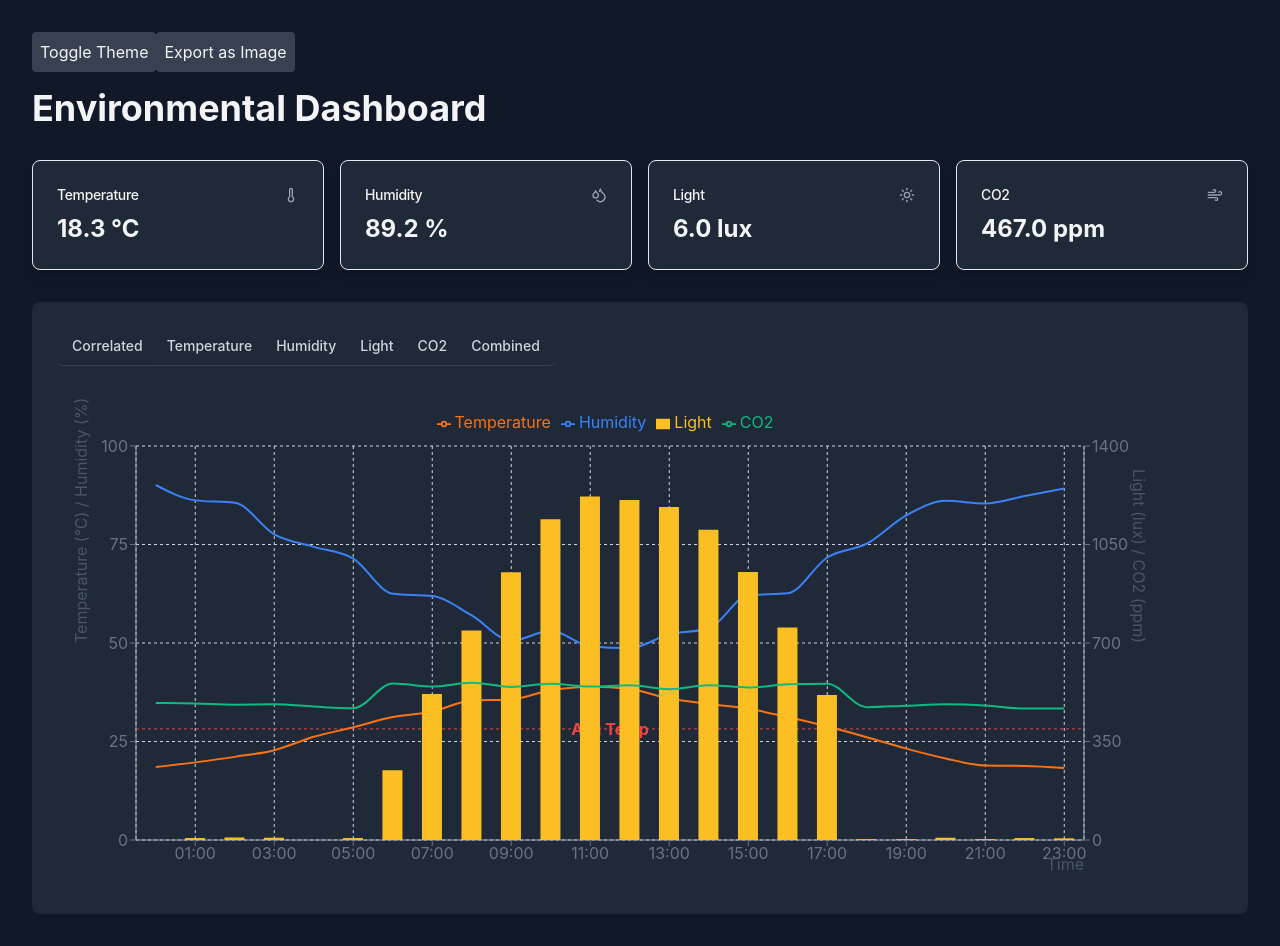
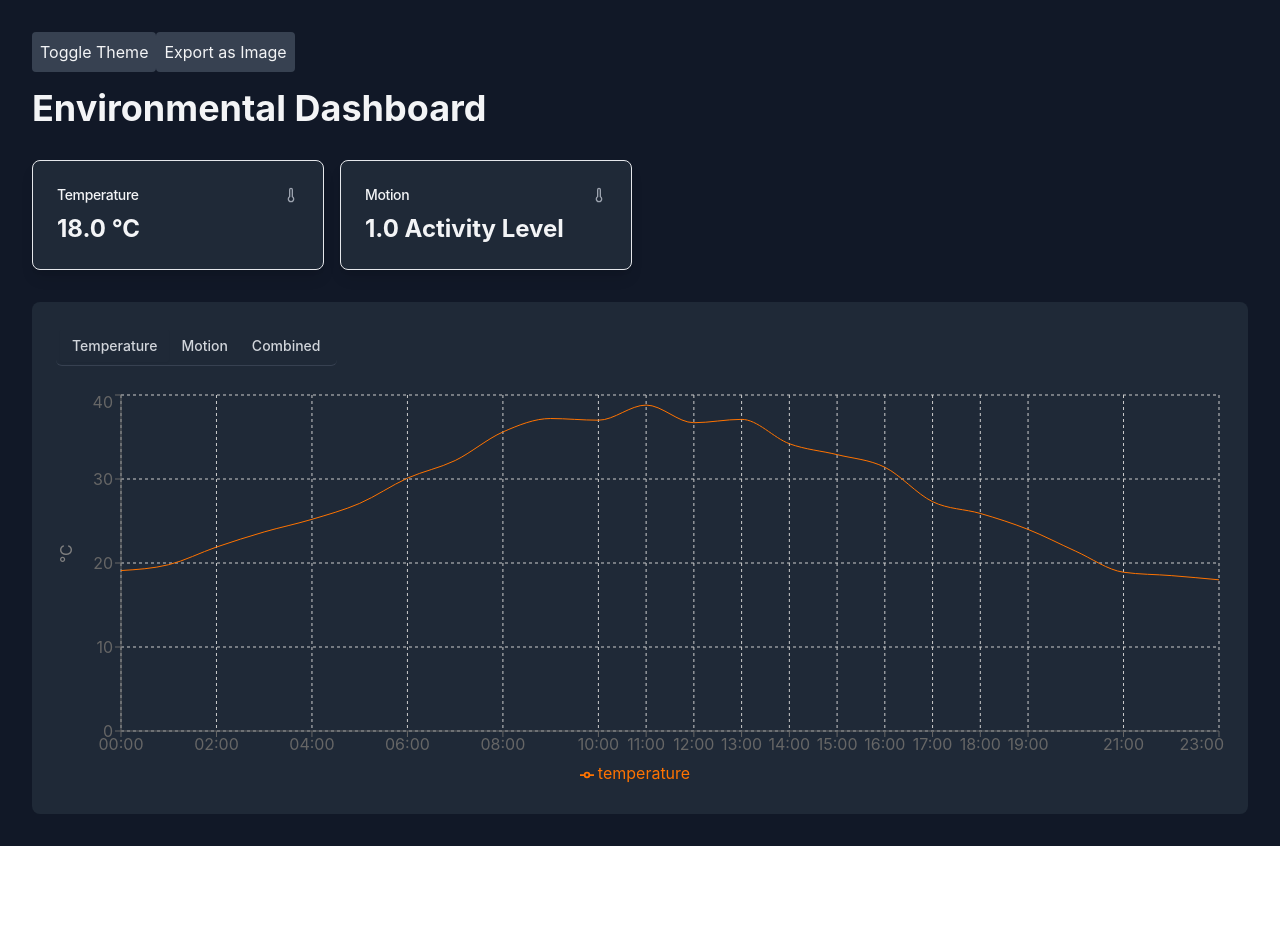
Before and after one commit to AxelDiazA2G/environmental-dashboard, a React (Create React App) app: page / in a window 1280 px wide. After the commit the page ends 846 px from the top, so only its background shows below. Built offline with nearby package versions, Linux system fonts and the light colour scheme.

Commit message:
chore: Update temperature and motion data fetching and rendering logic

```diff
--- a/src/App.js
+++ b/src/App.js
@@ -1,50 +1,39 @@
 import React, { useState, useEffect } from "react";
-import { Sun, Droplets, Thermometer, Wind } from "lucide-react";
+import { Thermometer } from "lucide-react";
 import { Card, CardContent, CardHeader, CardTitle } from "./components/ui/card.tsx";
 import { Tabs, TabsContent, TabsList, TabsTrigger } from "./components/ui/tabs.tsx";
-import CorrelatedEnvironmentalChart from "./CorrelatedEnvironmentalChart";
+import SingleMetricChart from "./SingleMetricChart";
 import CombinedEnvironmentalChart from "./CombinedEnvironmentalChart";
-import SingleMetricChart from "./SingleMetricChart";
 import html2canvas from "html2canvas";
 
-const fetchData = () => {
-  const baseTemperature = 28; // Base temperature in Celsius for summer in Orlando
-  const baseHumidity = 70; // Base humidity percentage in summer
-  const baseCO2 = 400; // Base CO2 level in ppm
+const fetchTemperatureData = () => {
+  const baseTemperature = 28; // Base temperature in Celsius
+  return Array(24)
+    .fill()
+    .map((_, i) => {
+      const hour = i;
+      const temperatureVariation = Math.sin(((hour - 5) * Math.PI) / 12) * 10; // Greater variation
+      const temperature =
+        baseTemperature + temperatureVariation + (Math.random() - 0.5) * 2;
 
+      return {
+        time: `${String(hour).padStart(2, "0")}:00`,
+        temperature: Math.round(temperature * 10) / 10,
+      };
+    });
+};
+
+const fetchMotionData = () => {
   return Array(24)
     .fill()
     .map((_, i) => {
       const hour = i;
       const isDaytime = hour >= 6 && hour < 18;
-
-      const temperatureVariation = Math.sin(((hour - 5) * Math.PI) / 12) * 10; // Greater variation
-      const temperature =
-        baseTemperature + temperatureVariation + (Math.random() - 0.5) * 2;
-
-      const humidityVariation = -Math.sin(((hour - 5) * Math.PI) / 12) * 20; // Greater variation
-      const humidity =
-        baseHumidity + humidityVariation + (Math.random() - 0.5) * 5;
-
-      let light;
-      if (isDaytime) {
-        light =
-          Math.sin(((hour - 6) * Math.PI) / 12) * 1000 +
-          200 +
-          Math.random() * 100;
-      } else {
-        light = Math.random() * 10; // Moonlight and artificial light
-      }
-
-      const co2Variation = isDaytime ? 150 : 75; // More significant variation
-      const co2 = baseCO2 + co2Variation + (Math.random() - 0.5) * 30;
+      const activityLevel = isDaytime ? Math.random() * 100 : Math.random() * 10; // Higher activity during daytime
 
       return {
         time: `${String(hour).padStart(2, "0")}:00`,
-        temperature: Math.round(temperature * 10) / 10,
-        humidity: Math.round(humidity * 10) / 10,
-        light: Math.round(light),
-        co2: Math.round(co2),
+        motion: Math.round(activityLevel),
       };
     });
 };
@@ -64,12 +53,11 @@ const DataCard = ({ title, value, icon: Icon, unit }) => (
 );
 
 const EnvironmentalDashboard = () => {
-  const [data, setData] = useState([]);
+  const [temperatureData, setTemperatureData] = useState([]);
+  const [motionData, setMotionData] = useState([]);
   const [currentData, setCurrentData] = useState({
     temperature: 0,
-    humidity: 0,
-    light: 0,
-    co2: 0,
+    motion: 0,
   });
   const [isLoading, setIsLoading] = useState(true);
   const [theme, setTheme] = useState("dark");
@@ -78,9 +66,14 @@ const EnvironmentalDashboard = () => {
     const fetchDataAndSetState = async () => {
       setIsLoading(true);
       try {
-        const fetchedData = await fetchData(); // Assume this becomes an async call in the future
-        setData(fetchedData);
-        setCurrentData(fetchedData[fetchedData.length - 1]);
+        const fetchedTemperatureData = await fetchTemperatureData();
+        const fetchedMotionData = await fetchMotionData();
+        setTemperatureData(fetchedTemperatureData);
+        setMotionData(fetchedMotionData);
+        setCurrentData({
+          temperature: fetchedTemperatureData[fetchedTemperatureData.length - 1].temperature,
+          motion: fetchedMotionData[fetchedMotionData.length - 1].motion,
+        });
       } catch (error) {
         console.error("Failed to fetch data:", error);
         // Handle error state here
@@ -137,30 +130,17 @@ const EnvironmentalDashboard = () => {
           unit="°C"
         />
         <DataCard
-          title="Humidity"
-          value={currentData.humidity}
-          icon={Droplets}
-          unit="%"
+          title="Motion"
+          value={currentData.motion}
+          icon={Thermometer} // Placeholder icon for motion
+          unit="Activity Level"
         />
-        <DataCard
-          title="Light"
-          value={currentData.light}
-          icon={Sun}
-          unit="lux"
-        />
-        <DataCard title="CO2" value={currentData.co2} icon={Wind} unit="ppm" />
       </div>
       <Tabs
-        defaultValue="correlated"
+        defaultValue="temperature"
         className="bg-gray-800 text-gray-100 rounded-lg p-6"
       >
         <TabsList className="border-b border-gray-700 mb-4">
-          <TabsTrigger
-            value="correlated"
-            className="text-gray-300 hover:text-white"
-          >
-            Correlated
-          </TabsTrigger>
           <TabsTrigger
             value="temperature"
             className="text-gray-300 hover:text-white"
@@ -168,16 +148,10 @@ const EnvironmentalDashboard = () => {
             Temperature
           </TabsTrigger>
           <TabsTrigger
-            value="humidity"
+            value="motion"
             className="text-gray-300 hover:text-white"
           >
-            Humidity
-          </TabsTrigger>
-          <TabsTrigger value="light" className="text-gray-300 hover:text-white">
-            Light
-          </TabsTrigger>
-          <TabsTrigger value="co2" className="text-gray-300 hover:text-white">
-            CO2
+            Motion
           </TabsTrigger>
           <TabsTrigger
             value="combined"
@@ -186,43 +160,24 @@ const EnvironmentalDashboard = () => {
             Combined
           </TabsTrigger>
         </TabsList>
-        <TabsContent value="correlated">
-          <CorrelatedEnvironmentalChart data={data} />
-        </TabsContent>
         <TabsContent value="temperature">
           <SingleMetricChart
-            data={data}
+            data={temperatureData}
             metric="temperature"
             color="#ff7300"
             unit="°C"
           />
         </TabsContent>
-        <TabsContent value="humidity">
+        <TabsContent value="motion">
           <SingleMetricChart
-            data={data}
-            metric="humidity"
-            color="#8884d8"
-            unit="%"
-          />
-        </TabsContent>
-        <TabsContent value="light">
-          <SingleMetricChart
-            data={data}
-            metric="light"
-            color="#ffc658"
-            unit="lux"
-          />
-        </TabsContent>
-        <TabsContent value="co2">
-          <SingleMetricChart
-            data={data}
-            metric="co2"
+            data={motionData}
+            metric="motion"
             color="#82ca9d"
-            unit="ppm"
+            unit="Activity Level"
           />
         </TabsContent>
         <TabsContent value="combined">
-          <CombinedEnvironmentalChart data={data} />
+          <CombinedEnvironmentalChart temperatureData={temperatureData} motionData={motionData} />
         </TabsContent>
       </Tabs>
     </div>
```
